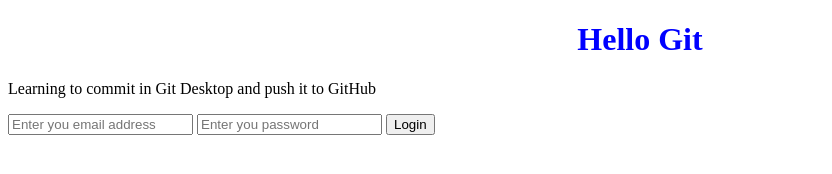
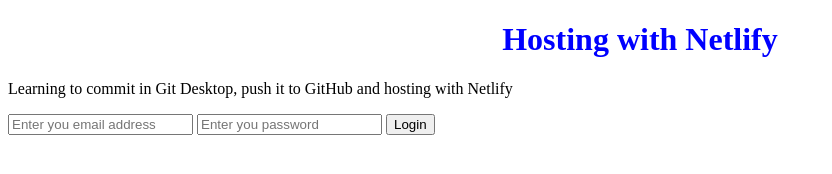
Before and after one commit to Moaround/my-awesome-app-trial, a plain HTML site: page index.html in a window 1280 px wide. Shown: the whole page, without its empty margins (0-832 px from the left). Drawn offline with Linux system fonts and the light colour scheme.

Commit message:
Changed HTML by adding Netlify

```diff
--- a/index.html
+++ b/index.html
@@ -7,8 +7,11 @@
     <link rel="stylesheet" href="style.css" />
   </head>
   <body>
-    <h1>Hello Git</h1>
-    <p>Learning to commit in Git Desktop and push it to GitHub</p>
+    <h1>Hosting with Netlify</h1>
+    <p>
+      Learning to commit in Git Desktop, push it to GitHub and hosting with
+      Netlify
+    </p>
     <form>
       <input type="email" placeholder="Enter you email address" />
       <input type="password" placeholder="Enter you password" />
```
